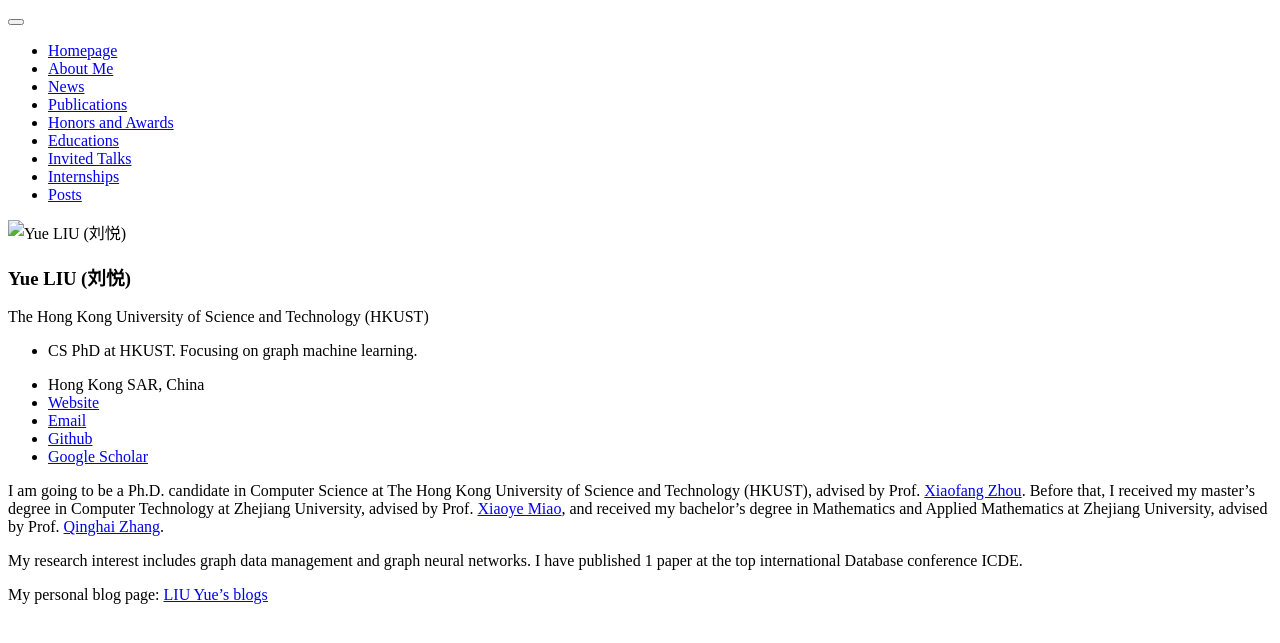
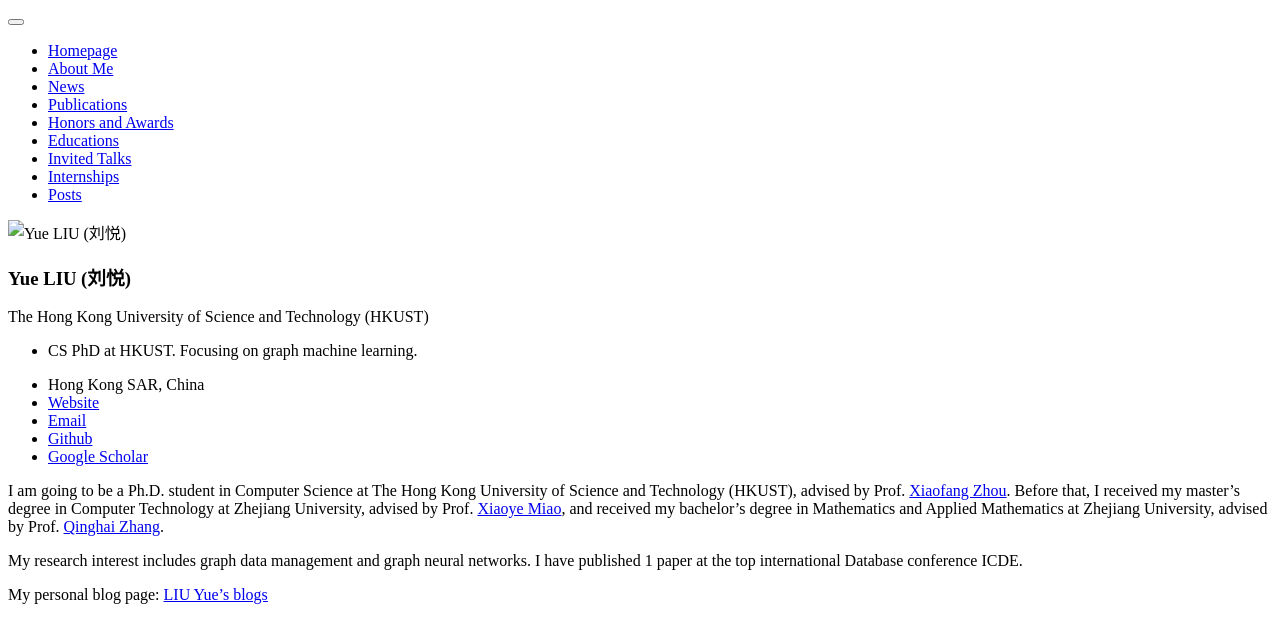
Before and after one commit to yliuhz/yliuhz.github.io, a Jekyll site: the page built from _pages/includes/intro.md, in a window 1280 px wide. Shown: the top 643 px of the page. Built offline with Jekyll 4.4.1, drawn with Linux system fonts in a browser that asks for light colours; our own code applies the rules of GitHub Pages for plain Markdown files.

```diff
--- a/_pages/includes/intro.md
+++ b/_pages/includes/intro.md
@@ -1,4 +1,4 @@
-I am going to be a Ph.D. candidate in Computer Science at The Hong Kong University of Science and Technology (HKUST), advised by Prof. [Xiaofang Zhou](https://sites.google.com/view/xiaofang-zhou).
+I am going to be a Ph.D. student in Computer Science at The Hong Kong University of Science and Technology (HKUST), advised by Prof. [Xiaofang Zhou](https://sites.google.com/view/xiaofang-zhou).
 Before that, I received my master's degree in Computer Technology at Zhejiang University, advised by Prof. [Xiaoye Miao](https://person.zju.edu.cn/miaoxy_cn), and received my bachelor's degree in Mathematics and Applied Mathematics at Zhejiang University, advised by Prof. [Qinghai Zhang](https://person.zju.edu.cn/qinghai/780774.html).
 
 My research interest includes graph data management and graph neural networks. I have published 1 paper at the top international Database conference ICDE.
```
Also changed, not shown: _pages/includes/homepage.md (deleted, +0 -5 lines), 8 other files.
